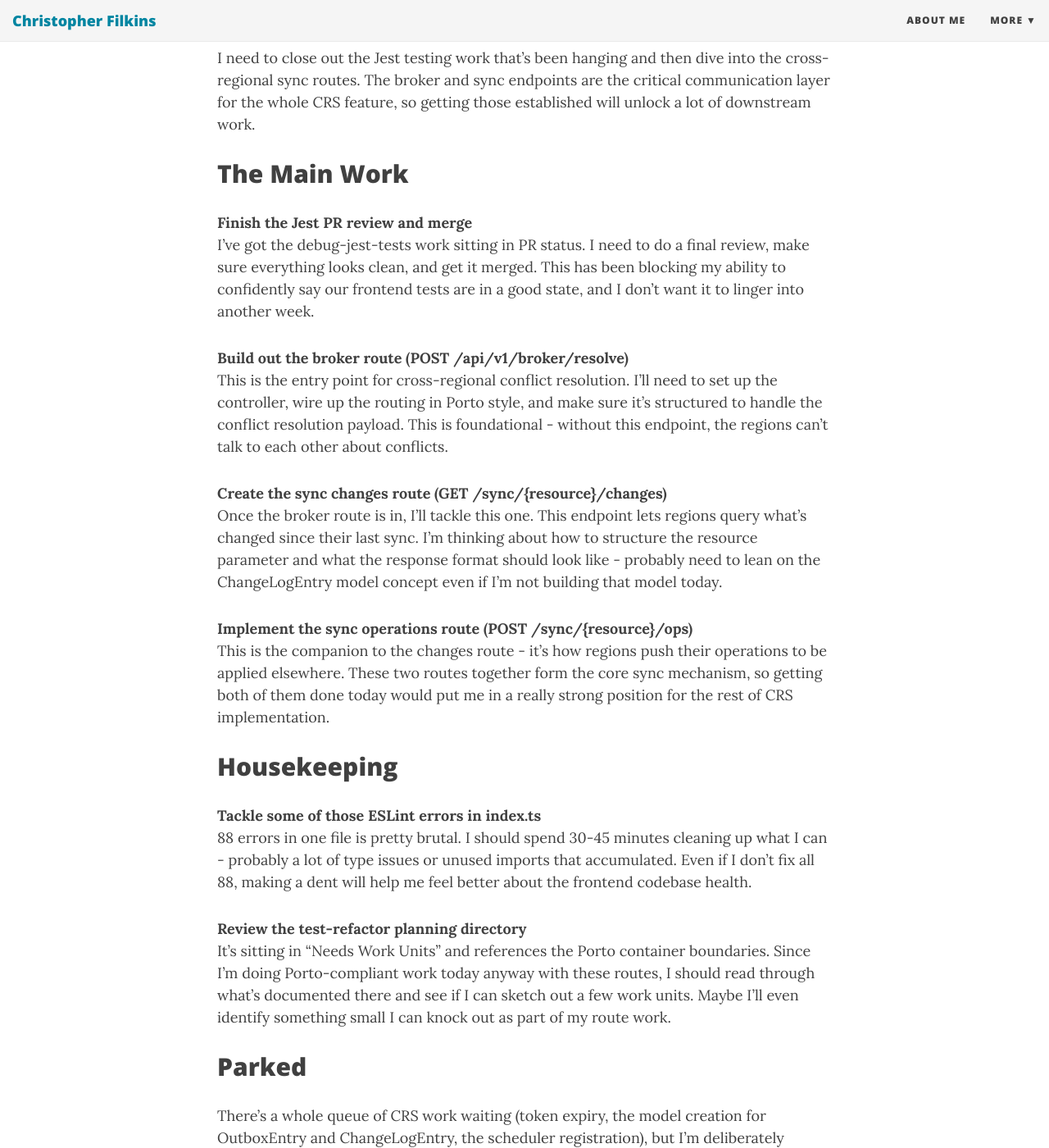
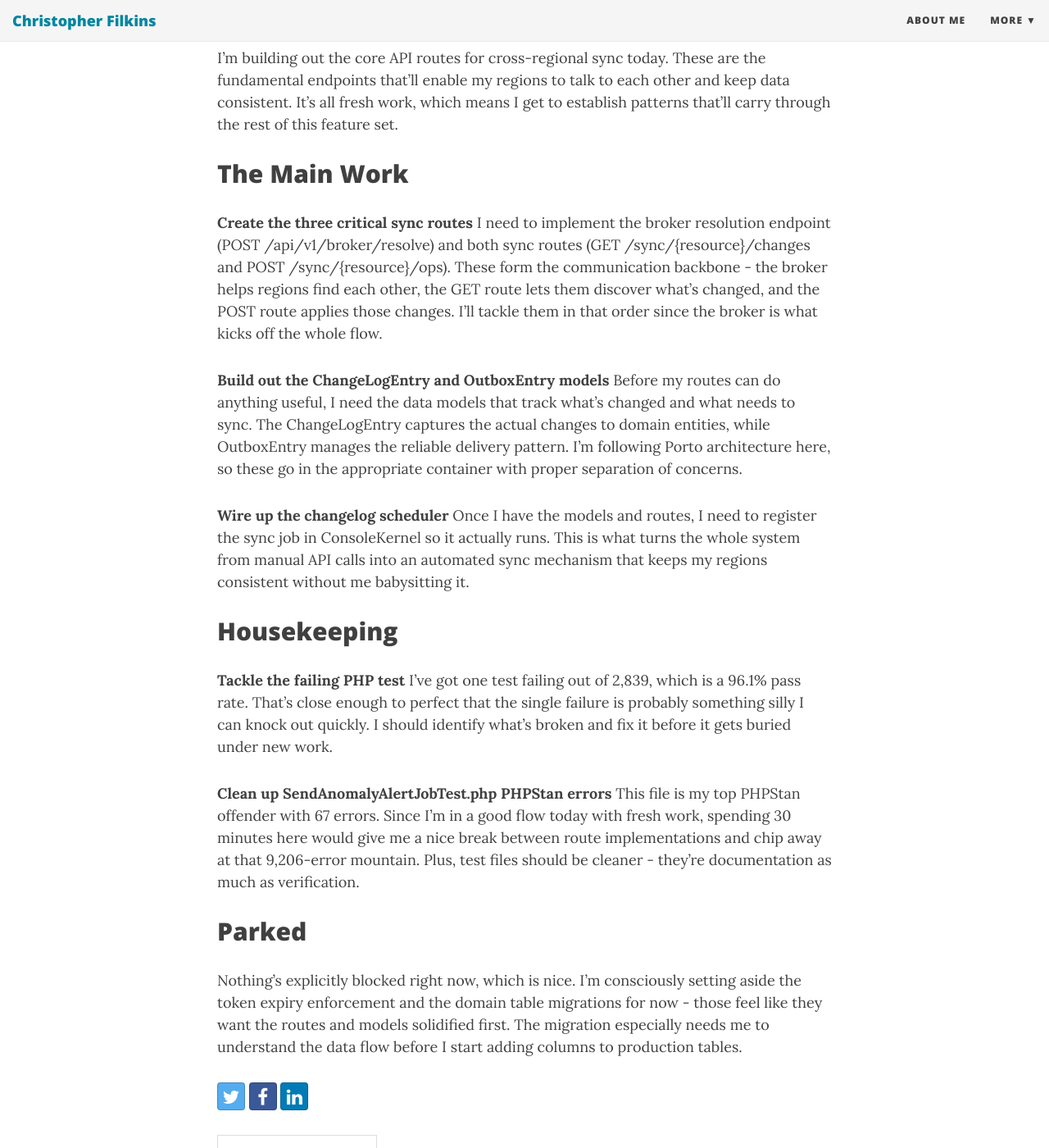
Before and after one commit to filchyboy/filchyboy.github.io, a Jekyll site: the page built from _posts/2025-12-07-todays-plan.md, in a window 1280 px wide and 1400 px high, scrolled down 315 px. Shown: the whole window at 82% size. Built offline with Jekyll 4.4.1, drawn with Linux system fonts in a browser that asks for light colours; nearby versions of some CDN libraries; some of the changed text lies outside the part shown.

Commit message:
Add daily plan: 2025-12-07

```diff
--- a/_posts/2025-12-07-todays-plan.md
+++ b/_posts/2025-12-07-todays-plan.md
@@ -7,31 +7,27 @@ date: 2025-12-07
 # Daily Plan - Sunday, December 07, 2025
 
 ## Today's Theme
-
-I need to close out the Jest testing work that's been hanging and then dive into the cross-regional sync routes. The broker and sync endpoints are the critical communication layer for the whole CRS feature, so getting those established will unlock a lot of downstream work.
+I'm building out the core API routes for cross-regional sync today. These are the fundamental endpoints that'll enable my regions to talk to each other and keep data consistent. It's all fresh work, which means I get to establish patterns that'll carry through the rest of this feature set.
 
 ## The Main Work
 
-**Finish the Jest PR review and merge**
-I've got the debug-jest-tests work sitting in PR status. I need to do a final review, make sure everything looks clean, and get it merged. This has been blocking my ability to confidently say our frontend tests are in a good state, and I don't want it to linger into another week.
+**Create the three critical sync routes**
+I need to implement the broker resolution endpoint (POST /api/v1/broker/resolve) and both sync routes (GET /sync/{resource}/changes and POST /sync/{resource}/ops). These form the communication backbone - the broker helps regions find each other, the GET route lets them discover what's changed, and the POST route applies those changes. I'll tackle them in that order since the broker is what kicks off the whole flow.
 
-**Build out the broker route (POST /api/v1/broker/resolve)**
-This is the entry point for cross-regional conflict resolution. I'll need to set up the controller, wire up the routing in Porto style, and make sure it's structured to handle the conflict resolution payload. This is foundational - without this endpoint, the regions can't talk to each other about conflicts.
+**Build out the ChangeLogEntry and OutboxEntry models**
+Before my routes can do anything useful, I need the data models that track what's changed and what needs to sync. The ChangeLogEntry captures the actual changes to domain entities, while OutboxEntry manages the reliable delivery pattern. I'm following Porto architecture here, so these go in the appropriate container with proper separation of concerns.
 
-**Create the sync changes route (GET /sync/{resource}/changes)**
-Once the broker route is in, I'll tackle this one. This endpoint lets regions query what's changed since their last sync. I'm thinking about how to structure the resource parameter and what the response format should look like - probably need to lean on the ChangeLogEntry model concept even if I'm not building that model today.
-
-**Implement the sync operations route (POST /sync/{resource}/ops)**
-This is the companion to the changes route - it's how regions push their operations to be applied elsewhere. These two routes together form the core sync mechanism, so getting both of them done today would put me in a really strong position for the rest of CRS implementation.
+**Wire up the changelog scheduler**
+Once I have the models and routes, I need to register the sync job in ConsoleKernel so it actually runs. This is what turns the whole system from manual API calls into an automated sync mechanism that keeps my regions consistent without me babysitting it.
 
 ## Housekeeping
 
-**Tackle some of those ESLint errors in index.ts**
-88 errors in one file is pretty brutal. I should spend 30-45 minutes cleaning up what I can - probably a lot of type issues or unused imports that accumulated. Even if I don't fix all 88, making a dent will help me feel better about the frontend codebase health.
+**Tackle the failing PHP test**
+I've got one test failing out of 2,839, which is a 96.1% pass rate. That's close enough to perfect that the single failure is probably something silly I can knock out quickly. I should identify what's broken and fix it before it gets buried under new work.
 
-**Review the test-refactor planning directory**
-It's sitting in "Needs Work Units" and references the Porto container boundaries. Since I'm doing Porto-compliant work today anyway with these routes, I should read through what's documented there and see if I can sketch out a few work units. Maybe I'll even identify something small I can knock out as part of my route work.
+**Clean up SendAnomalyAlertJobTest.php PHPStan errors**
+This file is my top PHPStan offender with 67 errors. Since I'm in a good flow today with fresh work, spending 30 minutes here would give me a nice break between route implementations and chip away at that 9,206-error mountain. Plus, test files should be cleaner - they're documentation as much as verification.
 
 ## Parked
 
-There's a whole queue of CRS work waiting (token expiry, the model creation for OutboxEntry and ChangeLogEntry, the scheduler registration), but I'm deliberately focusing on the API surface today. Those models and jobs won't matter if the routes aren't there to expose the functionality. I'll get to them once I have these three routes working and tested.
+Nothing's explicitly blocked right now, which is nice. I'm consciously setting aside the token expiry enforcement and the domain table migrations for now - those feel like they want the routes and models solidified first. The migration especially needs me to understand the data flow before I start adding columns to production tables.
```
